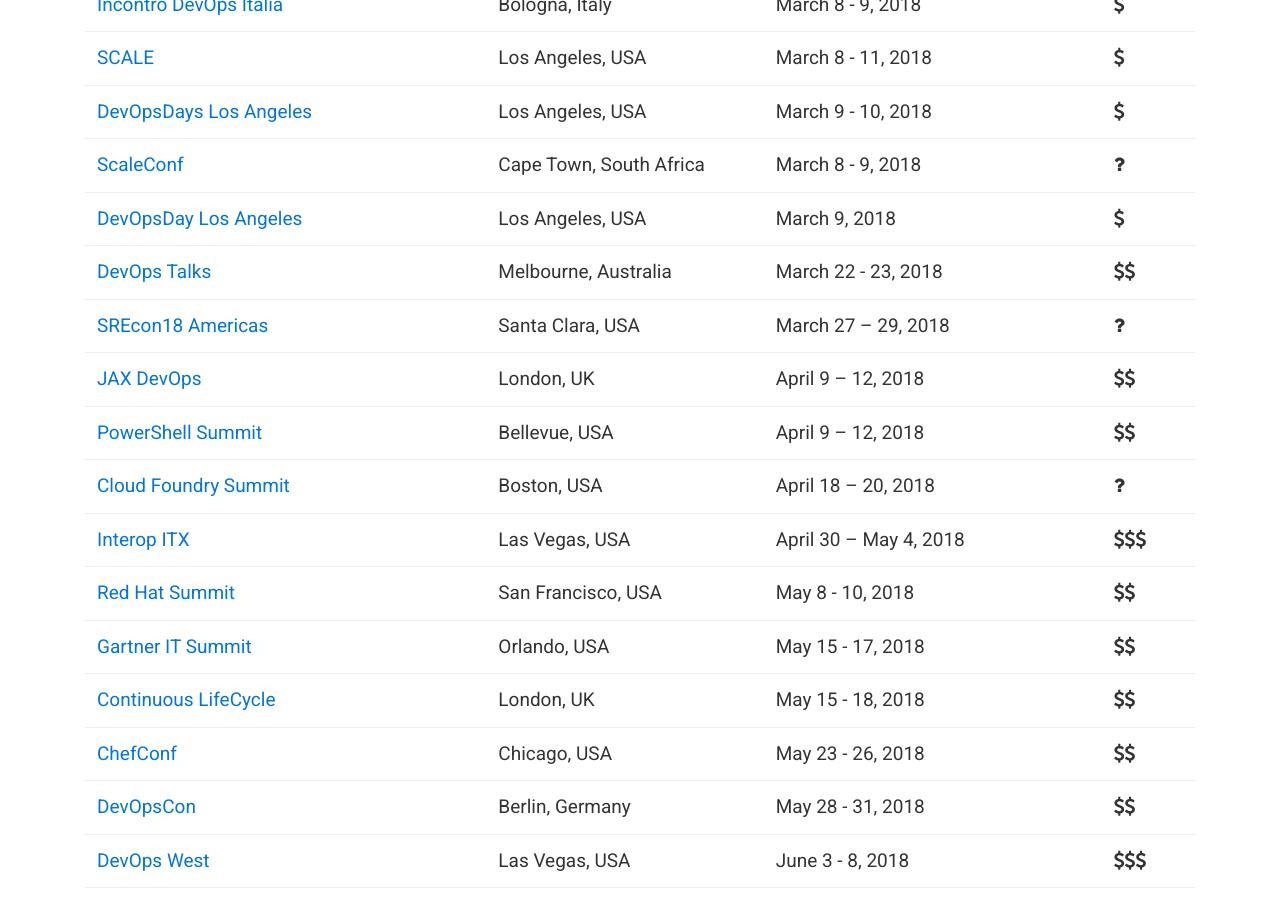
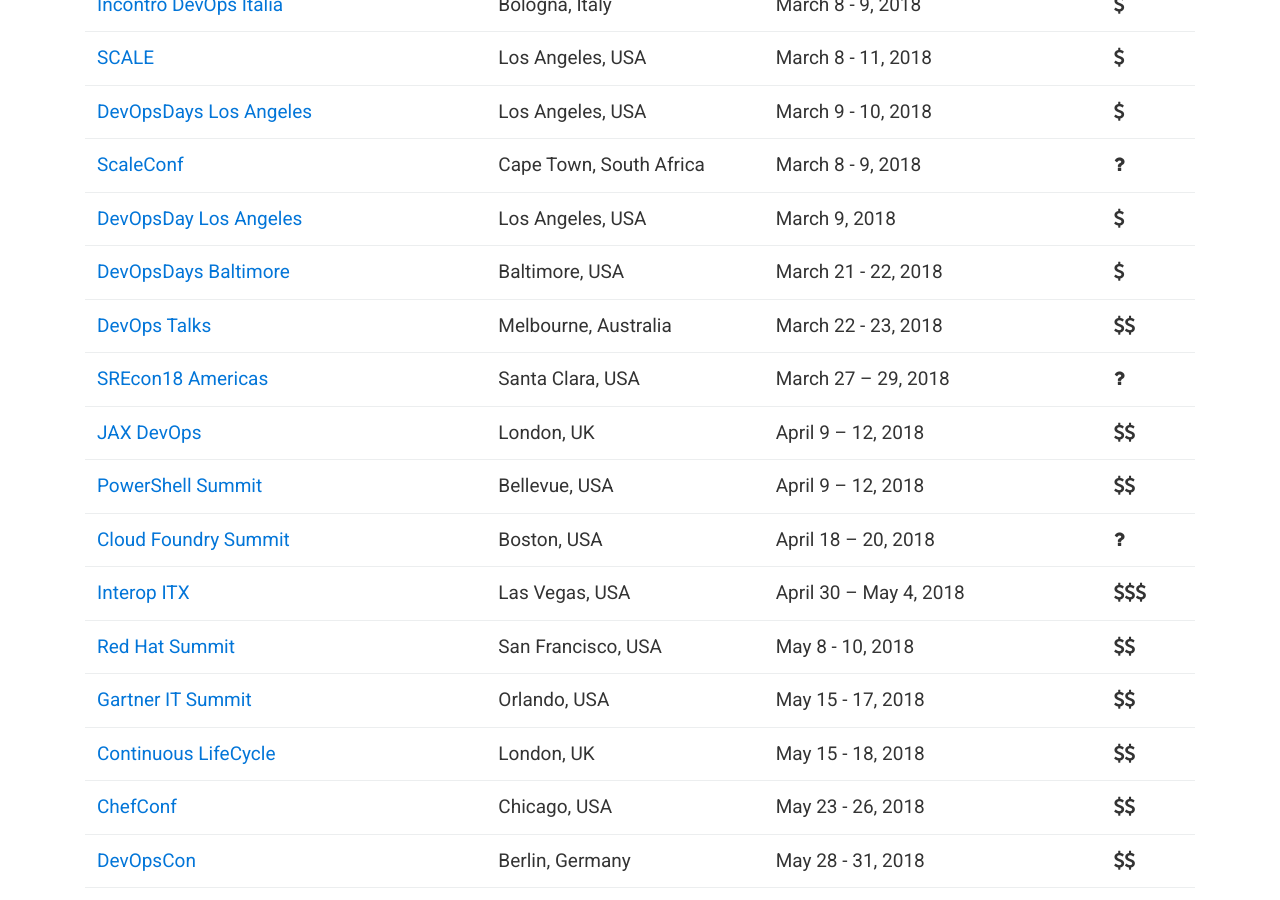
Before and after one commit to finspin/gotodevops.org, a Jekyll site: the page built from index.md, in a window 1280 px wide and 900 px high, scrolled down 658 px. Built offline with Jekyll 4.4.1, drawn with Linux system fonts in a browser that asks for light colours; nearby versions of some CDN libraries.

Commit message:
DevOpsDays Baltimore

```diff
--- a/_data/conferences.yml
+++ b/_data/conferences.yml
@@ -113,6 +113,15 @@
       country: USA
   date: March 9, 2018
   start-date: 1520589600
+  cost: 1
+
+- name: DevOpsDays Baltimore
+  url: https://www.devopsdays.org/events/2018-baltimore
+  location:
+      city: Baltimore
+      country: USA
+  date: March 21 - 22, 2018
+  start-date: 1521633600
   cost: 1
 
 - name: DevOps Talks
```
